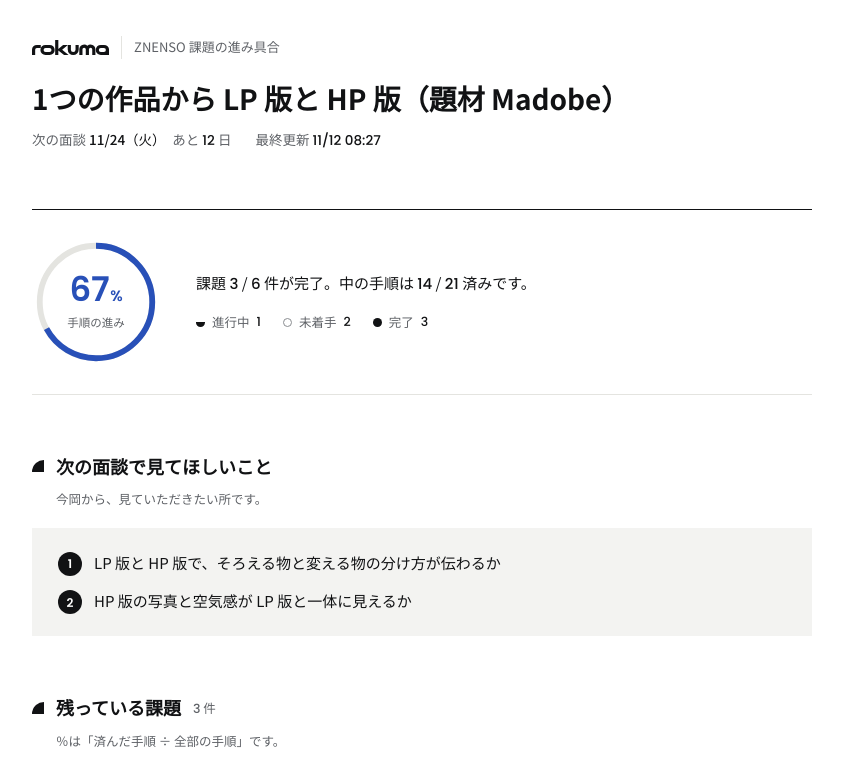
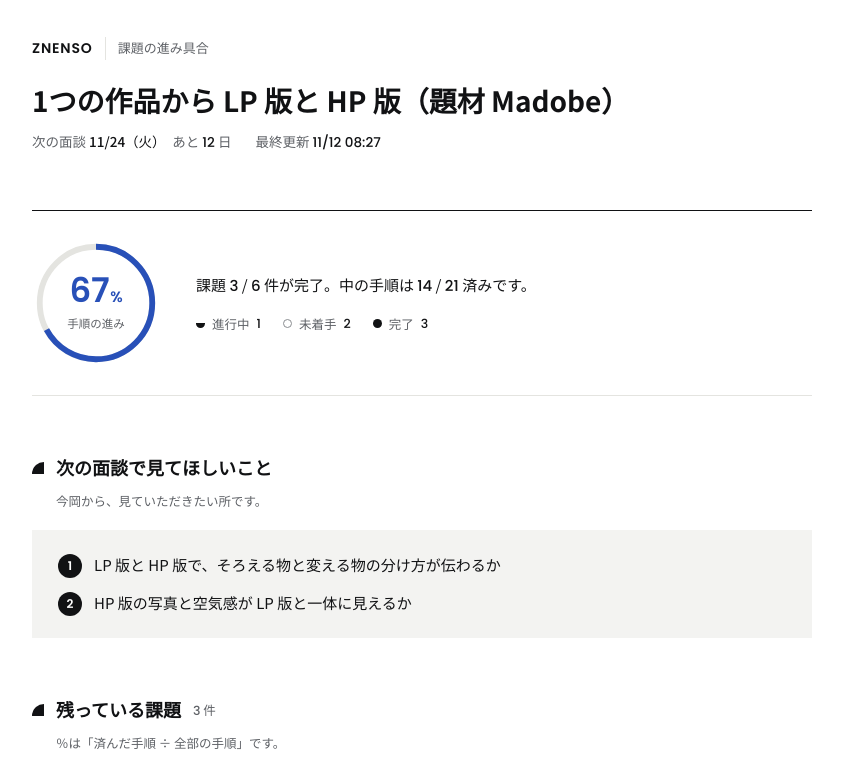
Before and after one commit to wimaoka51-blip/zenso-progress, a plain HTML site: page index.html in a window 1280 px wide. Shown: the top 767 px of the page, without its empty margins (218-1061 px from the left). Drawn offline with Linux system fonts and the light colour scheme.

Commit message:
頭を ZNENSO に、ロゴを外す
Co-Authored-By: Claude Opus 5.5 <noreply@anthropic.com>

```diff
--- a/index.html
+++ b/index.html
@@ -4,7 +4,7 @@
 <meta charset="utf-8">
 <meta name="viewport" content="width=device-width,initial-scale=1,viewport-fit=cover">
 <meta name="robots" content="noindex,nofollow">
-<title>課題の進み具合｜rokuma</title>
+<title>課題の進み具合｜ZNENSO</title>
 <link rel="preconnect" href="https://fonts.googleapis.com">
 <link rel="preconnect" href="https://fonts.gstatic.com" crossorigin>
 <link rel="stylesheet" href="https://fonts.googleapis.com/css2?family=Noto+Sans+JP:wght@400;500;700&family=Poppins:wght@500;600&display=swap">
@@ -29,7 +29,7 @@ body{margin:0;background:var(--bg);color:var(--ink);font-family:var(--jp);font-s
 
 /* 頭 */
 .brand{display:flex;align-items:center;gap:12px;color:var(--sub);font-size:13px}
-.brand svg{height:15px;width:auto;fill:var(--ink)}
+.brand b{font-family:var(--num);font-weight:600;font-size:14px;letter-spacing:.06em;color:var(--ink)}
 .brand span{padding-left:12px;border-left:1px solid var(--line)}
 h1{font-size:28px;line-height:1.4;margin:20px 0 10px;font-weight:700;text-wrap:balance}
 .meta{display:flex;flex-wrap:wrap;gap:4px 24px;color:var(--sub);font-size:13.5px}
@@ -126,7 +126,6 @@ footer{display:flex;justify-content:space-between;gap:12px;flex-wrap:wrap;font-s
   <p class="empty">読み込んでいます…</p>
 </div>
 <script>
-const LOGO = `<svg viewBox="13 11 632 123" role="img" aria-label="rokuma"><path d="M13 134V91A40 40 0 0 1 53 51H85V77H53A14 14 0 0 0 39 91V134Z"/><path d="M123.5 51H157.5A41.5 41.5 0 0 1 157.5 134H123.5A41.5 41.5 0 0 1 123.5 51ZM124.5 77A16.5 16.5 0 0 0 124.5 110H156.5A16.5 16.5 0 0 0 156.5 77Z"/><path d="M203 11H229V85.7L268 51H307L260.2 90L313 134H276L229 97V134H203Z"/><path d="M306 51H332V91A19 19 0 0 0 370 91V51H396V89A45 45 0 0 1 306 89Z"/><path d="M401 134V87.5A39.5 39.5 0 0 1 467 58.2A39.5 39.5 0 0 1 533 87.5V134H507V87.5A13.5 13.5 0 0 0 480 87.5V134H454V87.5A13.5 13.5 0 0 0 427 87.5V134Z"/><path d="M577.5 51H603.5A41.5 41.5 0 0 1 645 92.5V134H577.5A41.5 41.5 0 0 1 577.5 51ZM577.5 77A16.5 16.5 0 0 0 577.5 110H602.5A16.5 16.5 0 0 0 602.5 77Z"/></svg>`;
 const esc = t => String(t ?? "").replace(/[&<>"]/g, c => ({"&":"&amp;","<":"&lt;",">":"&gt;",'"':"&quot;"}[c]));
 const pct = s => s.length ? Math.round(s.filter(x => x[1]).length / s.length * 100) : 0;
 const jst = iso => new Date(new Date(iso).getTime() + 9 * 3600e3);
@@ -157,7 +156,7 @@ function render(d) {
 
   document.getElementById("app").innerHTML = `
   <header>
-    <div class="brand">${LOGO}<span>ZNENSO 課題の進み具合</span></div>
+    <div class="brand"><b>ZNENSO</b><span>課題の進み具合</span></div>
     <h1>${esc(cur.description.replace(/^課題：/, "") || cur.title)}</h1>
     <div class="meta">
       <span>次の面談 <b>${due.getUTCMonth()+1}/${due.getUTCDate()}（${WD[due.getUTCDay()]}）</b>${days >= 0 ? `　あと <b class="num">${days}</b> 日` : ""}</span>
@@ -214,7 +213,7 @@ function render(d) {
     ${d.log.length ? `<ul class="log">${d.log.slice(0,12).map(l => `<li><time class="num">${md(l.at)}</time><span><span class="card">${esc(l.card)}</span>${esc(l.text)}</span></li>`).join("")}</ul>` : `<p class="empty">まだありません。</p>`}
   </section>
 
-  <footer><span>作業の区切りごとに自動で更新しています。</span><span>rokuma</span></footer>`;
+  <footer><span>作業の区切りごとに自動で更新しています。</span></footer>`;
 }
 
 fetch("data.json", {cache: "no-store"})
```
